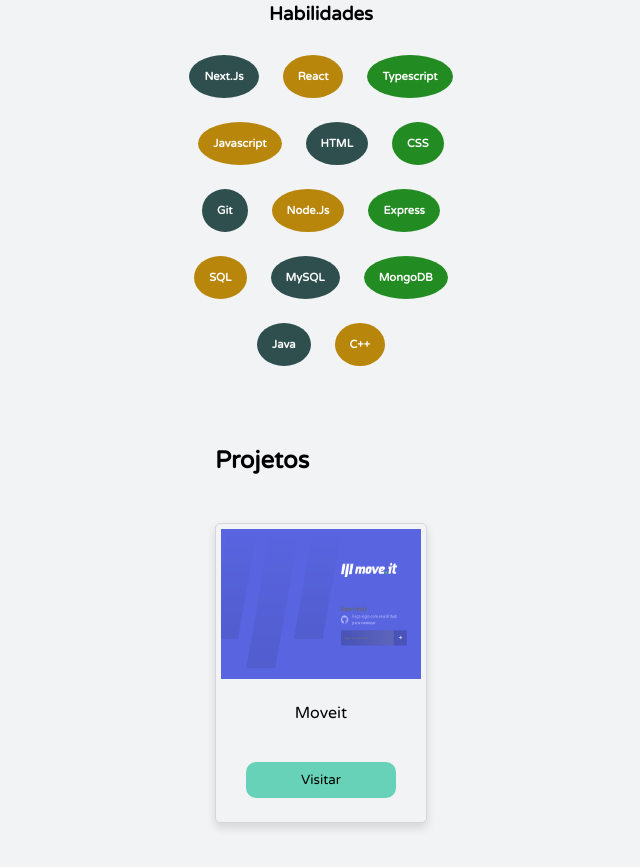
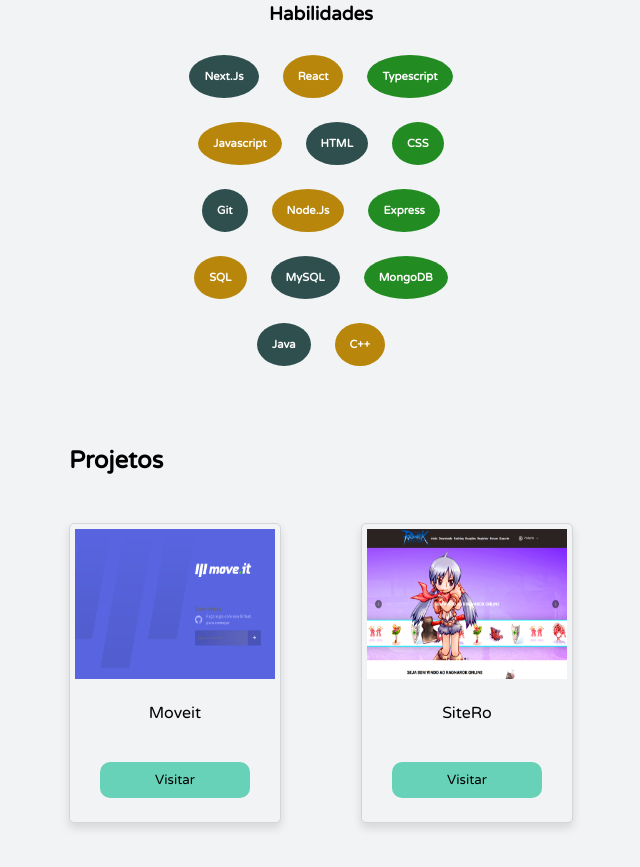
Before and after one commit to mcostajr/mcostajr.github.io, a plain HTML site: page index.html in a window 1280 px wide. Shown: the part 1302-2169 px from the top of the page, without its empty margins (319-959 px from the left). Drawn offline with Linux system fonts and the light colour scheme.

Commit message:
add new project

```diff
--- a/index.html
+++ b/index.html
@@ -99,6 +99,18 @@
                     </div>
                 </div>
 
+                <div class="projectContainer">
+                    <div>
+                        <img src="./img/sitero.png" alt="Foto projeto">
+                    </div>
+                    <div class="projectInfo">
+                        <span>SiteRo</span>
+                        <a href="https://sitero-avaawfg11-mcostajr.vercel.app/" target="_blank" rel="noopener noreferrer">
+                            <button>Visitar</button>
+                        </a>
+                    </div>
+                </div>
+
                 <!-- <div class="projectContainer">
                     <div>
                         <img src="./img/vava-profile.png" alt="Foto projeto">
```
Also changed, not shown: img/sitero.png (added).
